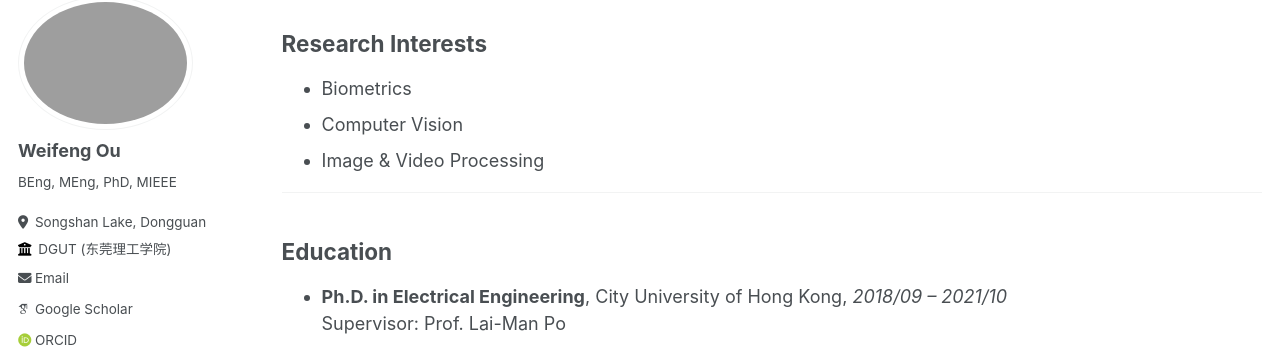
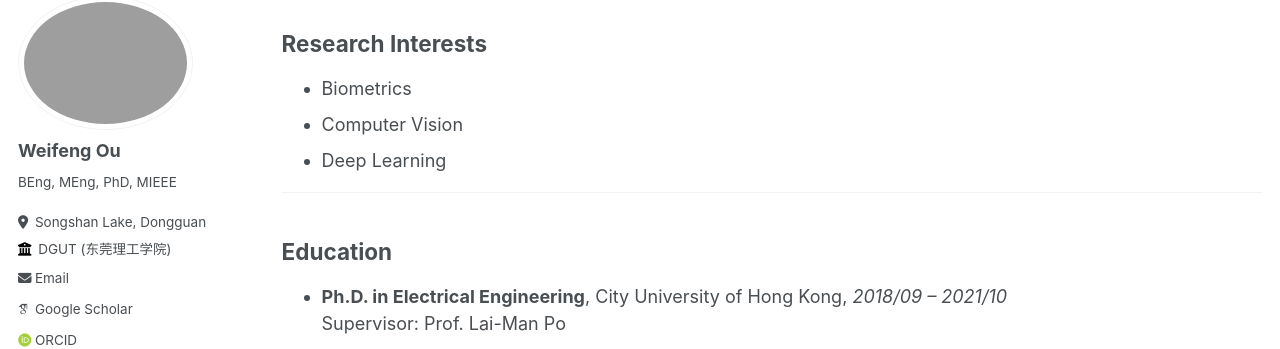
Before and after one commit to ouwf/ouwf.github.io, a Jekyll site: the page built from _pages/cv.md, in a window 1280 px wide and 900 px high, scrolled down 339 px. Shown: the part 110-459 px from the top of the window. Built offline with Jekyll 4.4.1, drawn with Linux system fonts in a browser that asks for light colours; some web fonts are replaced.

Commit message:
Update research interests to include Deep Learning

```diff
--- a/_pages/cv.md
+++ b/_pages/cv.md
@@ -21,7 +21,7 @@ Dongguan University of Technology
 ## Research Interests
 - Biometrics
 - Computer Vision
-- Image & Video Processing
+- Deep Learning
 
 ---
 
```
